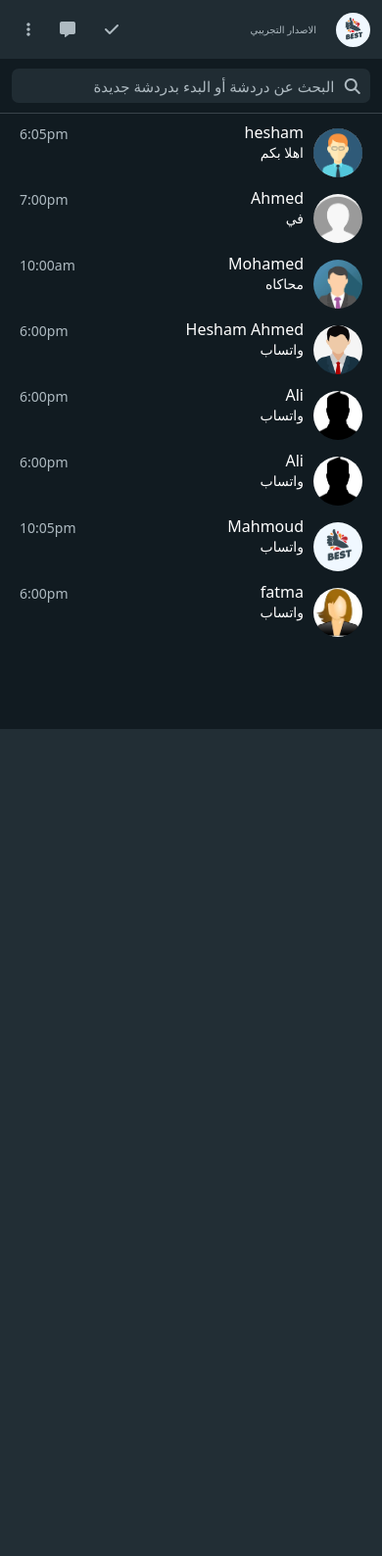
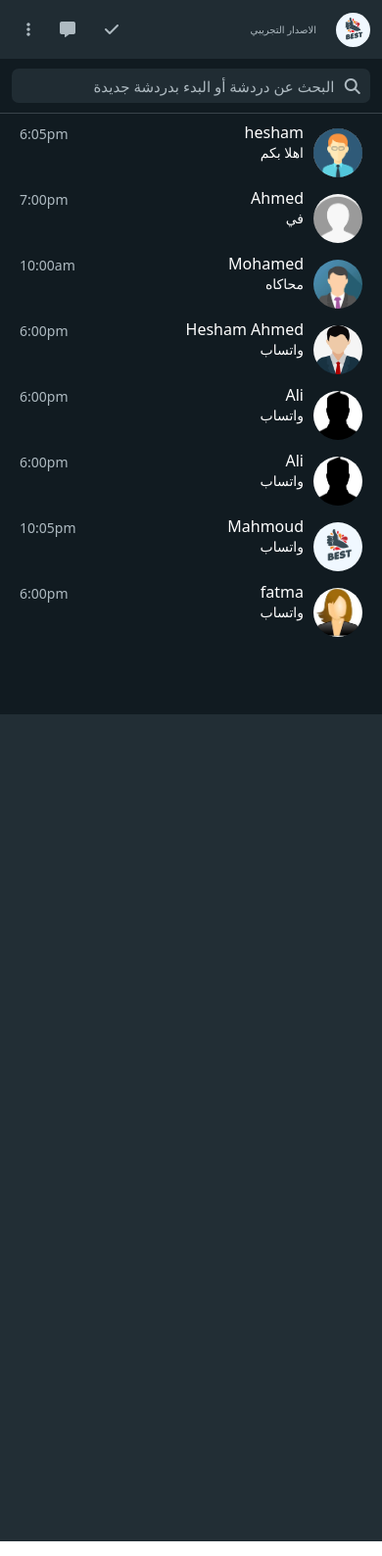
Before and after one commit to hesham156/whatsapp, a plain HTML site: page index.html in a window 390 px wide. Shown: the whole page at 98% size. Drawn offline with Linux system fonts and the light colour scheme.

Commit message:
first commit today 1209op

```diff
--- a/css/index.css
+++ b/css/index.css
@@ -136,7 +136,7 @@ hr {
 }
 .mess {
   height: 84%;
-  padding-bottom: 120px;
+  padding-bottom: 130px;
   overflow: auto;
 }
 .msg {
@@ -344,7 +344,7 @@ hr {
   }
   .body {
     width: 100% !important;
-    margin-top: calc(100vh - 100px);
+    margin-top: calc(100vh - 115px);
   }
   .opt ul li {
     margin: 10px;
```
